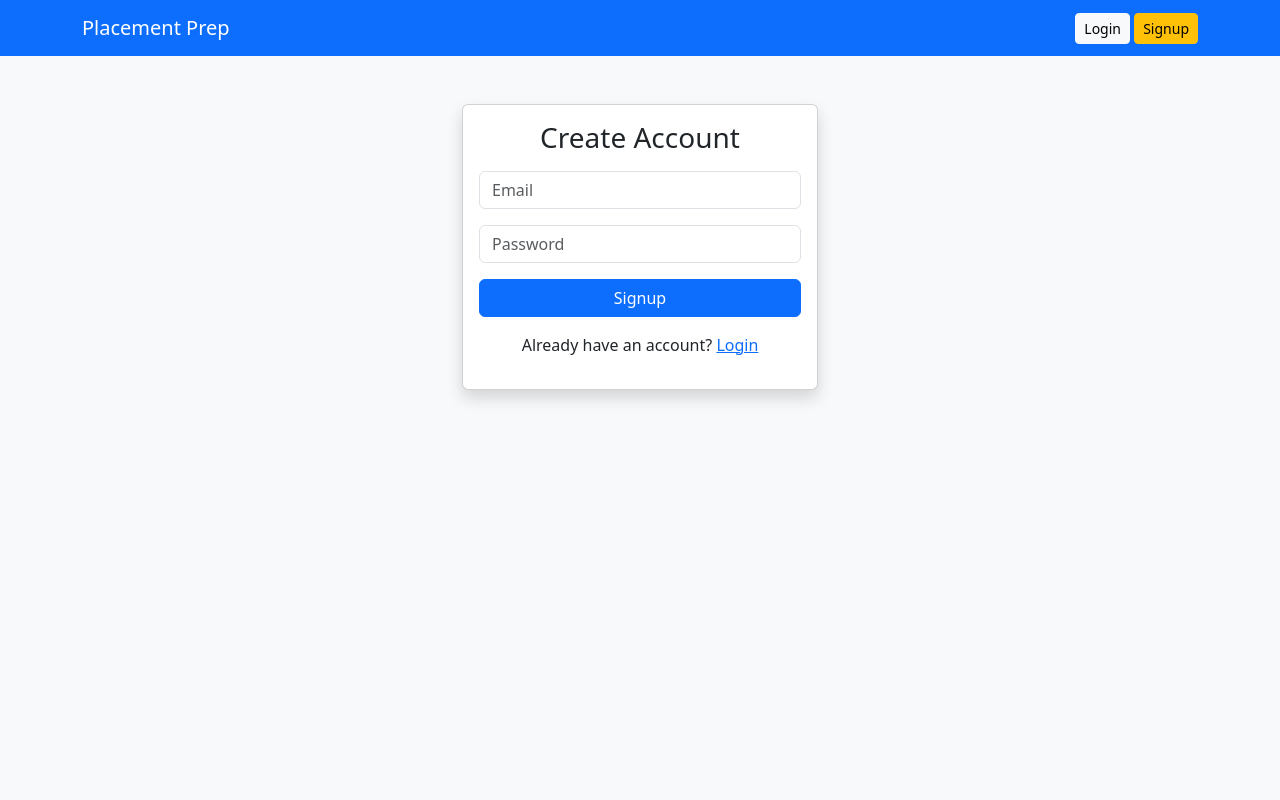
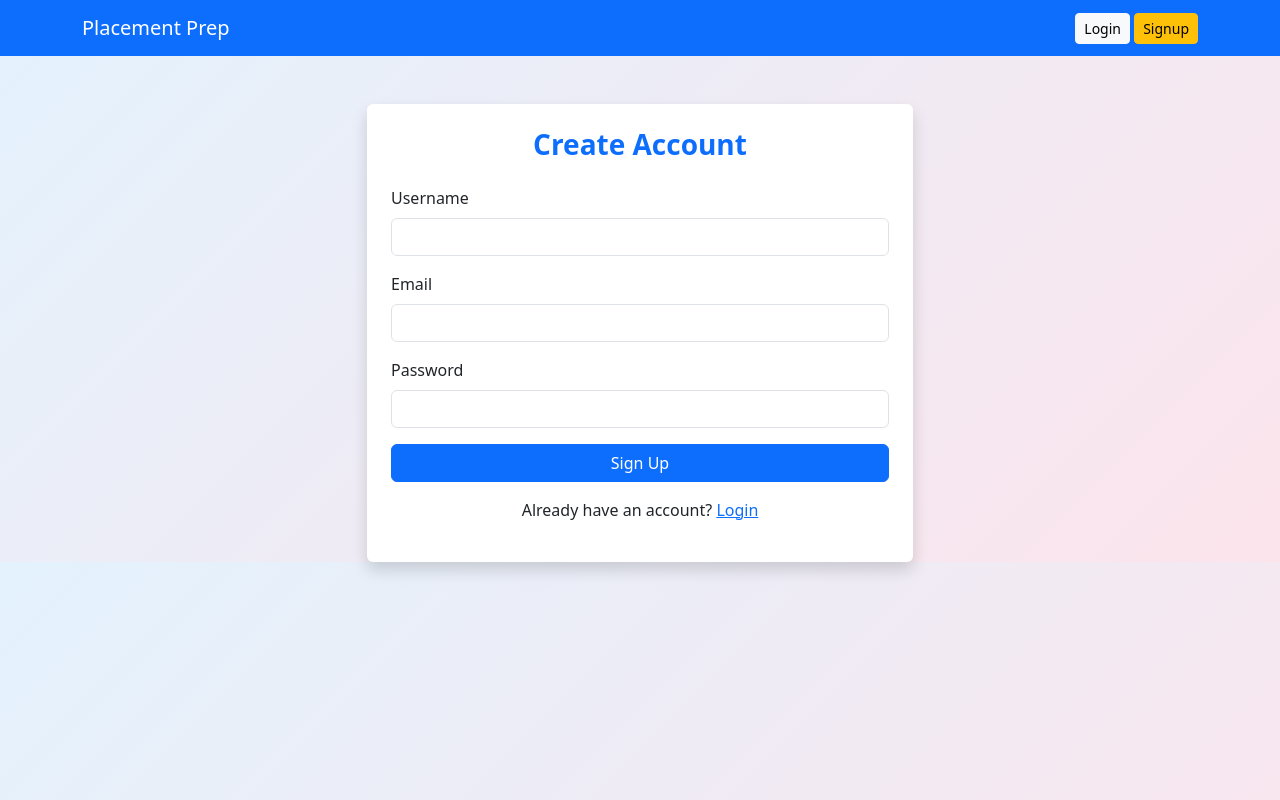
Before and after one commit to Yashaswini-M-4305/placement-preparation-platform, a Flask app: page /signup in a window 1280 px wide. Run offline with Flask 3, Linux system fonts and the light colour scheme.

Commit message:
signup page

```diff
--- a/app.py
+++ b/app.py
@@ -1,4 +1,4 @@
-from flask import Flask, render_template, request, redirect, session
+from flask import Flask, render_template, request, redirect, session, url_for
 from flask_sqlalchemy import SQLAlchemy
 from werkzeug.security import generate_password_hash, check_password_hash
 
@@ -58,3 +58,17 @@ if __name__ == "__main__":
     with app.app_context():
         db.create_all()
     app.run(debug=True)
+
+@app.route("/signup", methods=["GET", "POST"])
+def signup():
+    if request.method == "POST":
+        username = request.form["username"]
+        email = request.form["email"]
+        password = request.form["password"]
+
+        # TEMP: just printing (DB comes later)
+        print(username, email, password)
+
+        return redirect(url_for("login"))
+
+    return render_template("signup.html")
--- a/templates/base.html
+++ b/templates/base.html
@@ -7,7 +7,8 @@
     <!-- Bootstrap CSS -->
     <link href="https://cdn.jsdelivr.net/npm/bootstrap@5.3.2/dist/css/bootstrap.min.css" rel="stylesheet">
 </head>
-<body class="bg-light">
+<body style="background: linear-gradient(135deg, #e3f2fd, #fce4ec);">
+
 
 <!-- Navbar -->
 <nav class="navbar navbar-expand-lg navbar-dark bg-primary">
--- a/templates/signup.html
+++ b/templates/signup.html
@@ -4,21 +4,32 @@
 
 {% block content %}
 <div class="row justify-content-center">
-  <div class="col-md-4">
-    <div class="card shadow">
-      <div class="card-body">
-        <h3 class="text-center mb-3">Create Account</h3>
+    <div class="col-md-6">
+        <div class="card shadow border-0">
+            <div class="card-body p-4">
+                <h3 class="text-center text-primary fw-bold mb-4">
+                    Create Account
+                </h3>
 
                 <form method="POST">
                     <div class="mb-3">
-            <input type="email" name="email" class="form-control" placeholder="Email" required>
+                        <label class="form-label">Username</label>
+                        <input type="text" class="form-control" name="username" required>
                     </div>
 
                     <div class="mb-3">
-            <input type="password" name="password" class="form-control" placeholder="Password" required>
+                        <label class="form-label">Email</label>
+                        <input type="email" class="form-control" name="email" required>
                     </div>
 
-          <button class="btn btn-primary w-100">Signup</button>
+                    <div class="mb-3">
+                        <label class="form-label">Password</label>
+                        <input type="password" class="form-control" name="password" required>
+                    </div>
+
+                    <button type="submit" class="btn btn-primary w-100">
+                        Sign Up
+                    </button>
                 </form>
 
                 <p class="text-center mt-3">
```
Also changed, not shown: templates/home.html (+22 -8 lines), instance/database.db. Lines whose indentation alone changed are shown as unchanged.
